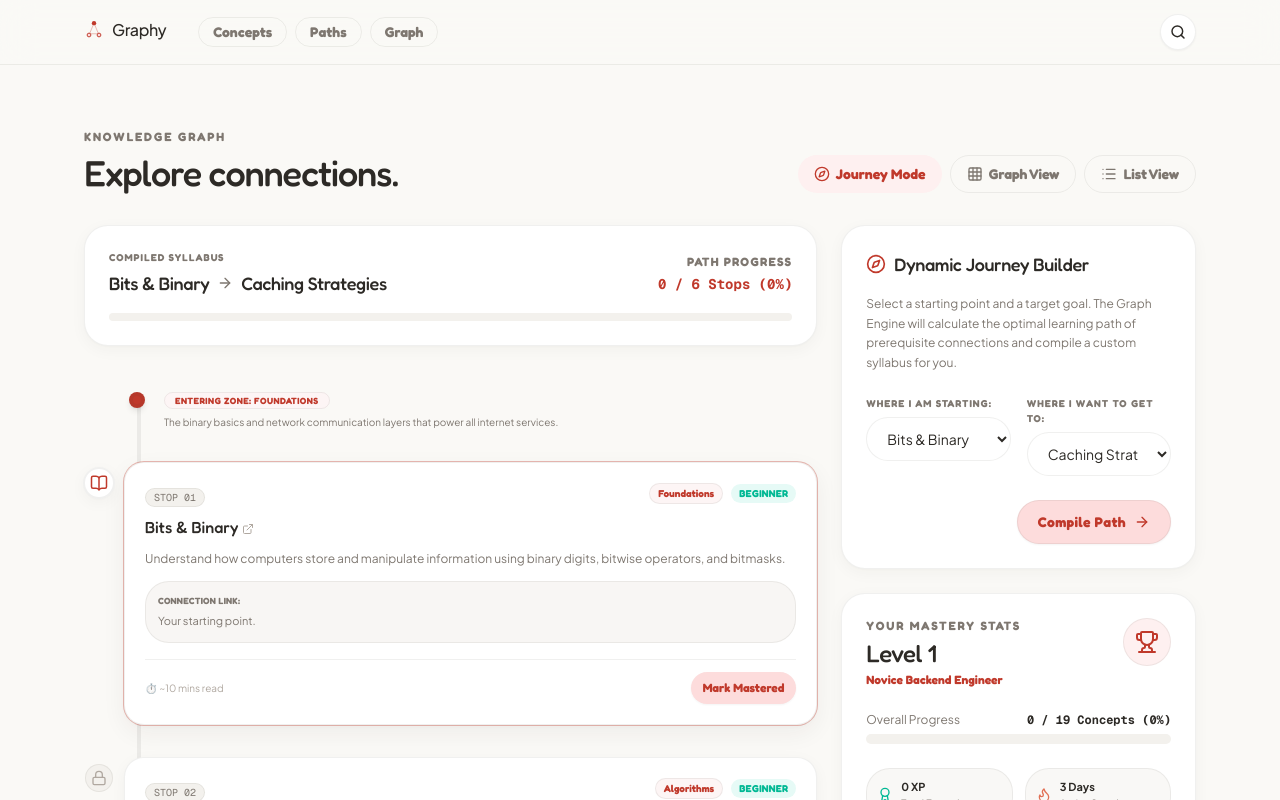
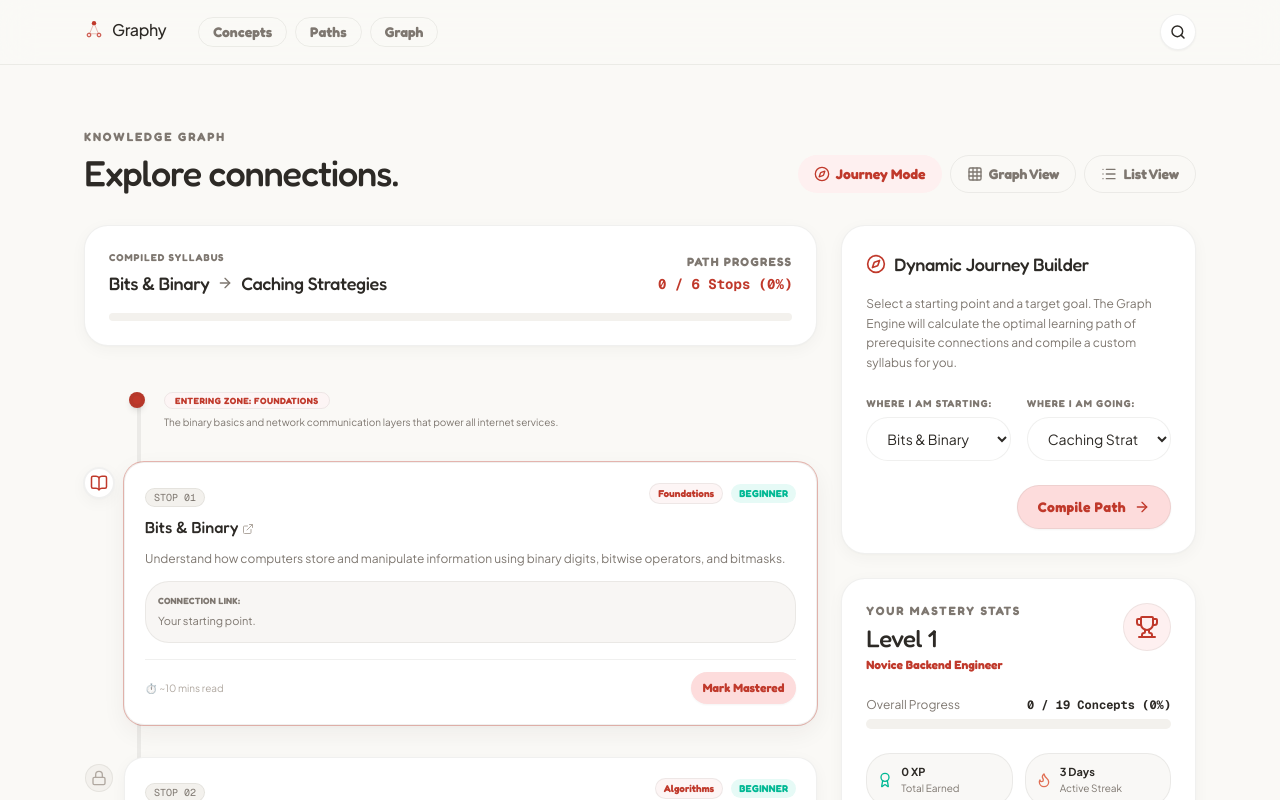
Before and after one commit to tomiwa-a/graphly, a Next.js app: page /graph in a window 1280 px wide. Shown: the top 800 px of the page. Built offline with nearby package versions, Linux system fonts and the light colour scheme.

Commit message:
fix: update label in journey-builder

```diff
--- a/src/components/graph/journey-builder.tsx
+++ b/src/components/graph/journey-builder.tsx
@@ -68,7 +68,7 @@ export function JourneyBuilder({
           {/* Goal select */}
           <div className="flex flex-col gap-1.5">
             <label className="text-[10px] font-heading font-bold text-foreground-secondary uppercase tracking-[0.1em]">
-              Where I want to get to:
+              Where I am going:
             </label>
             <select
               value={goal}
```
